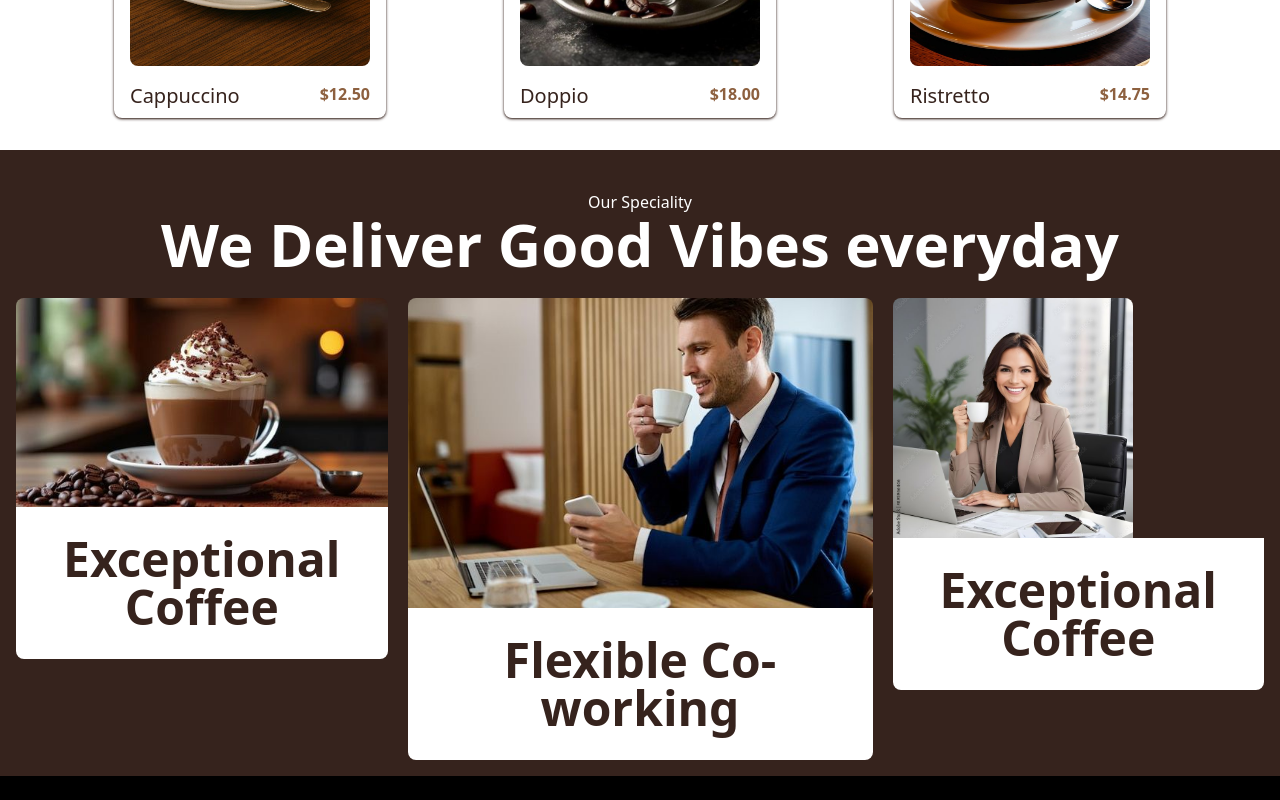
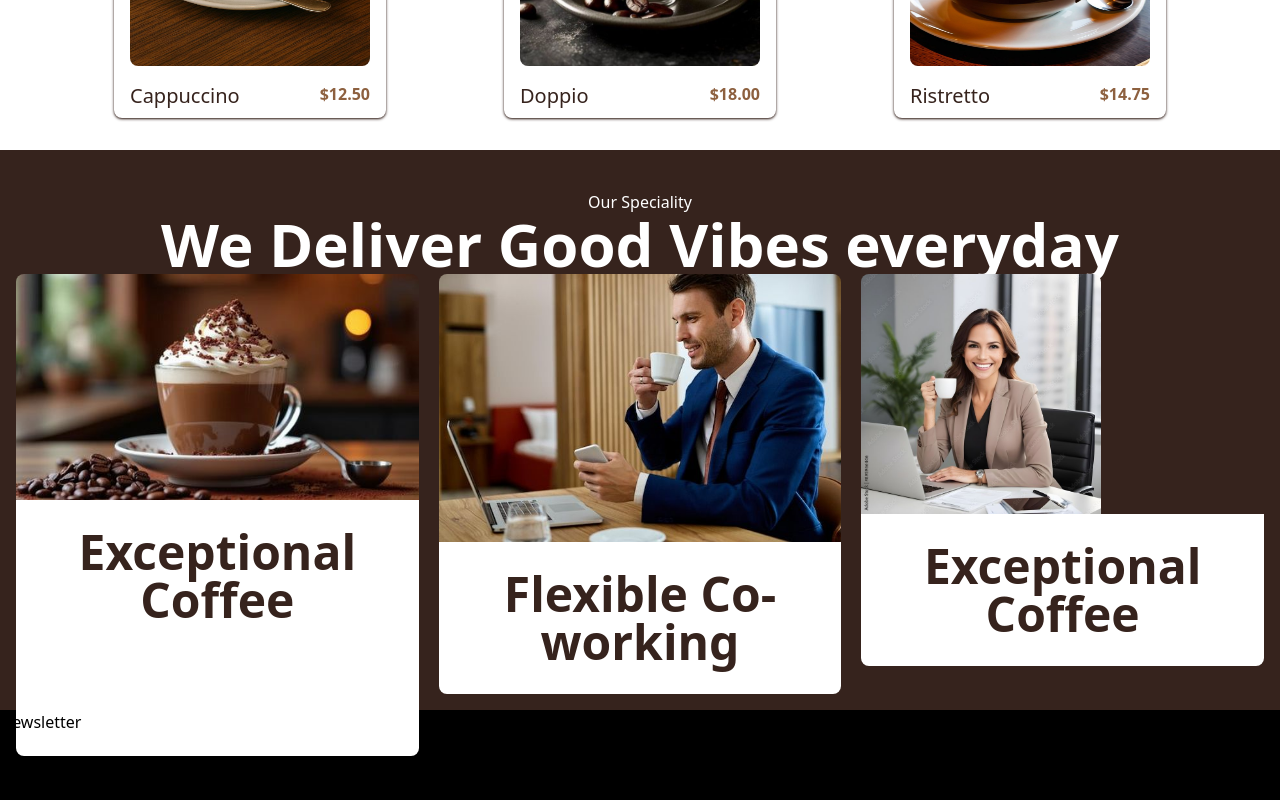
Before and after one commit to Developerfiyin/Finpay-project, a React (Vite) app: page / in a window 1280 px wide. Shown: the part 1302-2102 px from the top of the page. After the commit the page ends 2058 px from the top, so only its background shows below. Built offline with nearby package versions, Linux system fonts and the light colour scheme.

Commit message:
updated section

```diff
--- a/src/Components/Speciality.jsx
+++ b/src/Components/Speciality.jsx
@@ -9,10 +9,10 @@ const Speciality = () => {
           <h5 className='mt-6'> Our Speciality</h5>
           <h1 className='text-6xl font-semibold'>We Deliver Good Vibes everyday</h1>
 
-           <div className='flex justify-evenly mt-6 gap-5'>
-            <div className=''>
+           <div className='grid grid-cols-1 sm:grid-cols-3 gap-5'>
+            <div className='w-full h-64'>
             <img src={coffee} alt="The exceptional coffee image" className='rounded-t-lg'/>
-                 <div className='bg-white rounded-b-lg'>
+                 <div className='bg-white rounded-b-lg w-full h-full object-cover'>
                     <h1 className='text-5xl p-7 font-semibold text-[#36231d]'> Exceptional Coffee</h1>
                  </div>
             </div>
```
